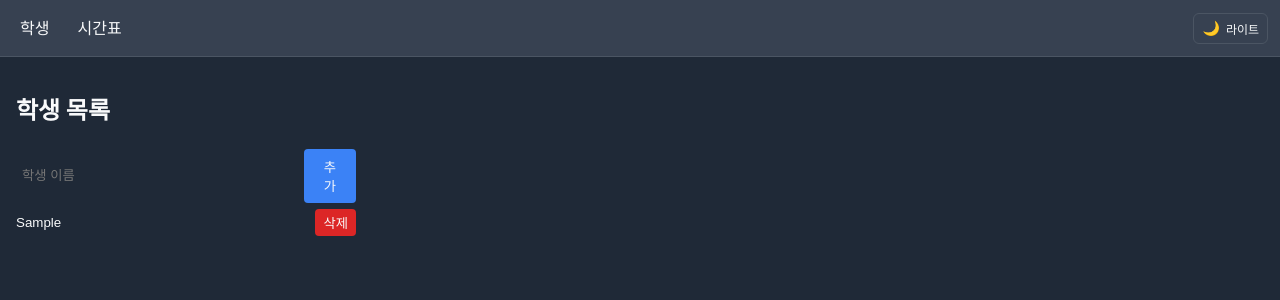
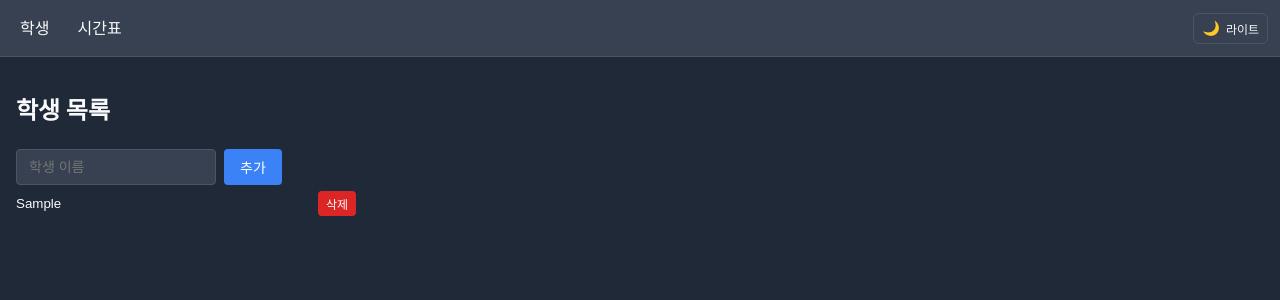
Before and after one commit to guswls6212/class_planner, a React (Vite) app in the folder frontend/: page / in a window 1280 px wide. Both pictures are taken after typing "Sample" into the empty fields and a click on the button "추가". Shown: the top 300 px of the page. Built offline with nearby package versions, Linux system fonts and the light colour scheme.

Commit message:
🎨 Students.tsx 스타일 복원 - 이전과 동일한 디자인으로 복원 및 테마 변수 적용

```diff
--- a/frontend/src/pages/Students.tsx
+++ b/frontend/src/pages/Students.tsx
@@ -77,20 +77,36 @@ export default function StudentsPage() {
                 addStudent();
               }
             }}
-            className="form-input"
             style={{
-              background: 'var(--color-white)',
-              color: 'var(--color-gray-900)',
-              border: '1px solid var(--color-gray-300)',
+              padding: '8px 12px',
+              border: '1px solid var(--color-border)',
+              borderRadius: '4px',
+              background: 'var(--color-bg-secondary)',
+              color: 'var(--color-text-primary)',
+              fontSize: '14px',
+              width: '200px',
             }}
           />
-          <button onClick={addStudent} className="btn btn-primary">
+          <button
+            onClick={addStudent}
+            style={{
+              padding: '8px 16px',
+              background: 'var(--color-primary)',
+              color: 'white',
+              border: 'none',
+              borderRadius: '4px',
+              cursor: 'pointer',
+              fontSize: '14px',
+            }}
+          >
             추가
           </button>
         </div>
         <ul
-          className="student-list"
           style={{
+            listStyle: 'none',
+            margin: 0,
+            padding: 0,
             maxHeight: '400px',
             overflow: 'auto',
           }}
@@ -98,25 +114,36 @@ export default function StudentsPage() {
           {students.map(s => (
             <li
               key={s.id}
-              className="flex justify-between"
-              style={{ padding: '6px 0' }}
+              style={{
+                display: 'flex',
+                justifyContent: 'space-between',
+                padding: '6px 0',
+              }}
             >
               <button
                 onClick={() => setSelectedStudentId(s.id)}
-                className={`btn ${selectedStudentId === s.id ? 'font-semibold' : ''}`}
                 style={{
+                  fontWeight: selectedStudentId === s.id ? 600 : 400,
                   background: 'transparent',
                   border: 'none',
                   padding: 0,
-                  color: 'var(--color-gray-900)',
+                  color: 'var(--color-text-primary)',
+                  cursor: 'pointer',
                 }}
               >
                 {s.name}
               </button>
               <button
                 onClick={() => setStudents(students.filter(x => x.id !== s.id))}
-                className="btn btn-danger"
-                style={{ padding: '4px 8px' }}
+                style={{
+                  padding: '4px 8px',
+                  background: 'var(--color-danger)',
+                  color: 'white',
+                  border: 'none',
+                  borderRadius: '4px',
+                  cursor: 'pointer',
+                  fontSize: '12px',
+                }}
               >
                 삭제
               </button>
@@ -125,7 +152,7 @@ export default function StudentsPage() {
           {students.length === 0 && (
             <li
               style={{
-                color: 'var(--color-gray-400)',
+                color: 'var(--color-text-muted)',
                 padding: '8px 0',
                 textAlign: 'center',
               }}
@@ -137,11 +164,11 @@ export default function StudentsPage() {
         {students.length > 10 && (
           <div
             style={{
-              color: 'var(--color-gray-500)',
+              color: 'var(--color-text-muted)',
               padding: '8px 0',
               fontSize: '12px',
               textAlign: 'center',
-              borderTop: '1px solid var(--color-gray-200)',
+              borderTop: '1px solid var(--color-border-light)',
               marginTop: '8px',
             }}
           >
```
